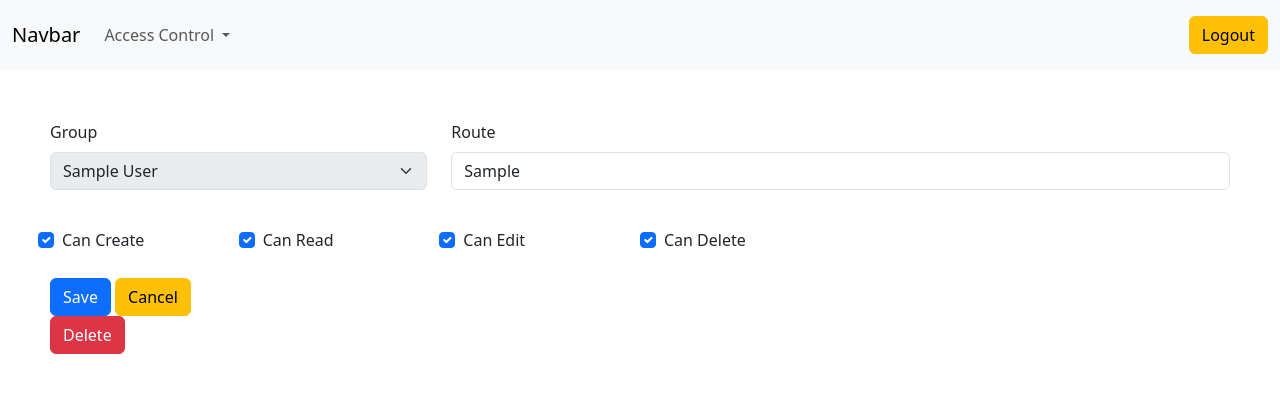
After one commit to renantescaro/flask-estrutura-basica, a Flask app: page /user/group/access/edit/1 in a window 1280 px wide. The commit adds this page. Shown: the top 403 px of the page. Run offline with Flask 3, Linux system fonts and the light colour scheme; the visitor is signed in with stand-in values (Sample User, id 1); tables that the repository leaves empty hold one stand-in row (values such as "Sample post"); some libraries are stand-ins or nearby versions.

Commit message:
feature: create user group access

```diff
--- a/main/controllers/__init__.py
+++ b/main/controllers/__init__.py
@@ -3,6 +3,7 @@ from .person_ctrl import bp as person_bp
 from .login_ctrl import bp as login_bp
 from .user_ctrl import bp as user_bp
 from .user_group_ctrl import bp as user_group_bp
+from .user_group_access_ctrl import bp as user_group_access_bp
 
 blueprints_ctrl = [
     index_bp,
@@ -10,4 +11,5 @@ blueprints_ctrl = [
     login_bp,
     user_bp,
     user_group_bp,
+    user_group_access_bp,
 ]
--- a/main/controllers/user_group_access_ctrl.py
+++ b/main/controllers/user_group_access_ctrl.py
@@ -3,6 +3,7 @@ from typing import List
 from flask import Blueprint, request, render_template, redirect, url_for
 from main.database.models.user_group_access_model import UserGroupAccess
 from main.database.models.database import Database, select
+from main.database.models.user_group_model import UserGroup
 
 bp = Blueprint(
     "user_group_access",
@@ -28,7 +29,13 @@ class UserCtrl:
     @bp.route("/new", methods=["GET", "POST"])
     def new():
         if request.method == "GET":
-            return render_template("user_group_access/new.html")
+            user_groups:List[UserGroup] = Database().get_all(select(UserGroup))
+            user_groups_json = [item.to_json() for item in user_groups]
+
+            return render_template(
+                "user_group_access/new.html",
+                user_groups=user_groups_json,
+            )
 
         user_group_access = UserGroupAccess(
             id_group=request.form.get("id_group"),
@@ -47,12 +54,15 @@ class UserCtrl:
         user_group_access: UserGroupAccess = Database().get_one(statement)
 
         if request.method == "GET":
+            user_groups:List[UserGroup] = Database().get_all(select(UserGroup))
+            user_groups_json = [item.to_json() for item in user_groups]
+
             return render_template(
                 "user_group_access/edit.html",
                 data=user_group_access.to_json(),
+                user_groups=user_groups_json,
             )
 
-        user_group_access.id_group = int(request.form.get("id_group"))
         user_group_access.route = request.form.get("route")
         user_group_access.can_create = bool(request.form.get("can_create", False))
         user_group_access.can_read = bool(request.form.get("can_read", False))
--- a/main/templates/components/nav.html
+++ b/main/templates/components/nav.html
@@ -14,7 +14,8 @@
                     </a>
                     <ul class="dropdown-menu">
                         <li><a class="dropdown-item" href="/user">Users</a></li>
-                        <li><a class="dropdown-item" href="/user/group">Users Groups</a></li>
+                        <li><a class="dropdown-item" href="/user/group">User Group</a></li>
+                        <li><a class="dropdown-item" href="/user/group/access">User Group Access</a></li>
                     </ul>
                 </li>
             </ul>
--- a/main/templates/user_group/edit.html
+++ b/main/templates/user_group/edit.html
@@ -19,7 +19,7 @@
                 </div>
                 <div class=" col-mb-6 col-sm-12 form-check" style="margin-top: 38px;">
                     <label class="form-check-label">Is Admin</label>
-                    <input name="is_admin" type="checkbox" value={{data['is_admin']}}
+                    <input name="is_admin" type="checkbox" value="{{data['is_admin']}}"
                         class="form-check-input" {% if data['is_admin']==True %} checked {% endif %} />
                 </div>
             </div>
@@ -27,12 +27,12 @@
 
             <div>
                 <button type="submit" class="btn btn-primary">Save</button>
-                <a class="btn btn-warning" href="/user">Cancel</a>
+                <a class="btn btn-warning" href="/user/group">Cancel</a>
             </div>
         </form>
 
         <div>
-            <form action="/user/delete/{{data['id']}}" method="post">
+            <form action="/user/group/delete/{{data['id']}}" method="post">
                 <button type="submit" class="btn btn-danger">Delete</button>
             </form>
         </div>
--- /dev/null
+++ b/main/templates/user_group_access/edit.html
@@ -0,0 +1,85 @@
+<!DOCTYPE html>
+<html lang="pt-br">
+
+<head>
+    <meta charset="UTF-8">
+    <meta name="viewport" content="width=device-width, initial-scale=1.0">
+    <title>Edit User Group Access</title>
+</head>
+
+<body>
+    {% include 'components/nav.html' %}
+
+    <div style="padding: 50px;">
+        <form action="/user/group/access/edit/{{data['id']}}" method="post">
+            <div class="row">
+                <div class="col-mb-12 col-sm-4">
+                    <label class="form-label">Group</label>
+                    <select name="id_group" class="form-select" disabled
+                        aria-label="Default select example" value="{{data['id_group']}}"
+                    >
+                        <option selected>Open this select menu</option>
+                        {% for group in user_groups %}
+                            <option value="{{group['id']}}"
+                                {% if group['id'] == data['id'] %} selected {% endif %}
+                            >
+                                {{group['name']}}
+                            </option>
+                        {% endfor %}
+                    </select>
+                </div>
+                <div class="col-mb-12 col-sm-8">
+                    <label class="form-label">Route</label>
+                    <input name="route" type="text"
+                        class="form-control" value="{{data['route']}}"
+                    >
+                </div>
+            </div>
+            <div class="row">
+                <div class="col-mb-12 col-sm-2 form-check" style="margin-top: 38px;">
+                    <label class="form-check-label">Can Create</label>
+                    <input name="can_create" type="checkbox"
+                        class="form-check-input" value="{{data['can_create']}}"
+                        {% if data['can_create']==True %} checked {% endif %}
+                    >
+                </div>
+                <div class="col-mb-12 col-sm-2 form-check" style="margin-top: 38px;">
+                    <label class="form-check-label">Can Read</label>
+                    <input name="can_read" type="checkbox"
+                        class="form-check-input" value="{{data['can_read']}}"
+                        {% if data['can_read']==True %} checked {% endif %}
+                    >
+                </div>
+                <div class="col-mb-12 col-sm-2 form-check" style="margin-top: 38px;">
+                    <label class="form-check-label">Can Edit</label>
+                    <input name="can_edit" type="checkbox"
+                        class="form-check-input" value="{{data['can_edit']}}"
+                        {% if data['can_edit']==True %} checked {% endif %}
+                    >
+                </div>
+                <div class="col-mb-12 col-sm-2 form-check" style="margin-top: 38px;">
+                    <label class="form-check-label">Can Delete</label>
+                    <input name="can_delete" type="checkbox"
+                        class="form-check-input" value="{{data['can_delete']}}"
+                        {% if data['can_delete']==True %} checked {% endif %}
+                    >
+                </div>
+            </div>
+            <br>
+
+            <div>
+                <button type="submit" class="btn btn-primary">Save</button>
+                <a class="btn btn-warning" href="/user/group/access">Cancel</a>
+            </div>
+        </form>
+
+        <div>
+            <form action="/user/group/access/delete/{{data['id']}}" method="post">
+                <button type="submit" class="btn btn-danger">Delete</button>
+            </form>
+        </div>
+    </div>
+
+</body>
+
+</html>
```
Also changed, not shown: main/templates/user_group_access/list.html (added, +67 -0 lines), main/templates/user_group_access/new.html (added, +54 -0 lines).
